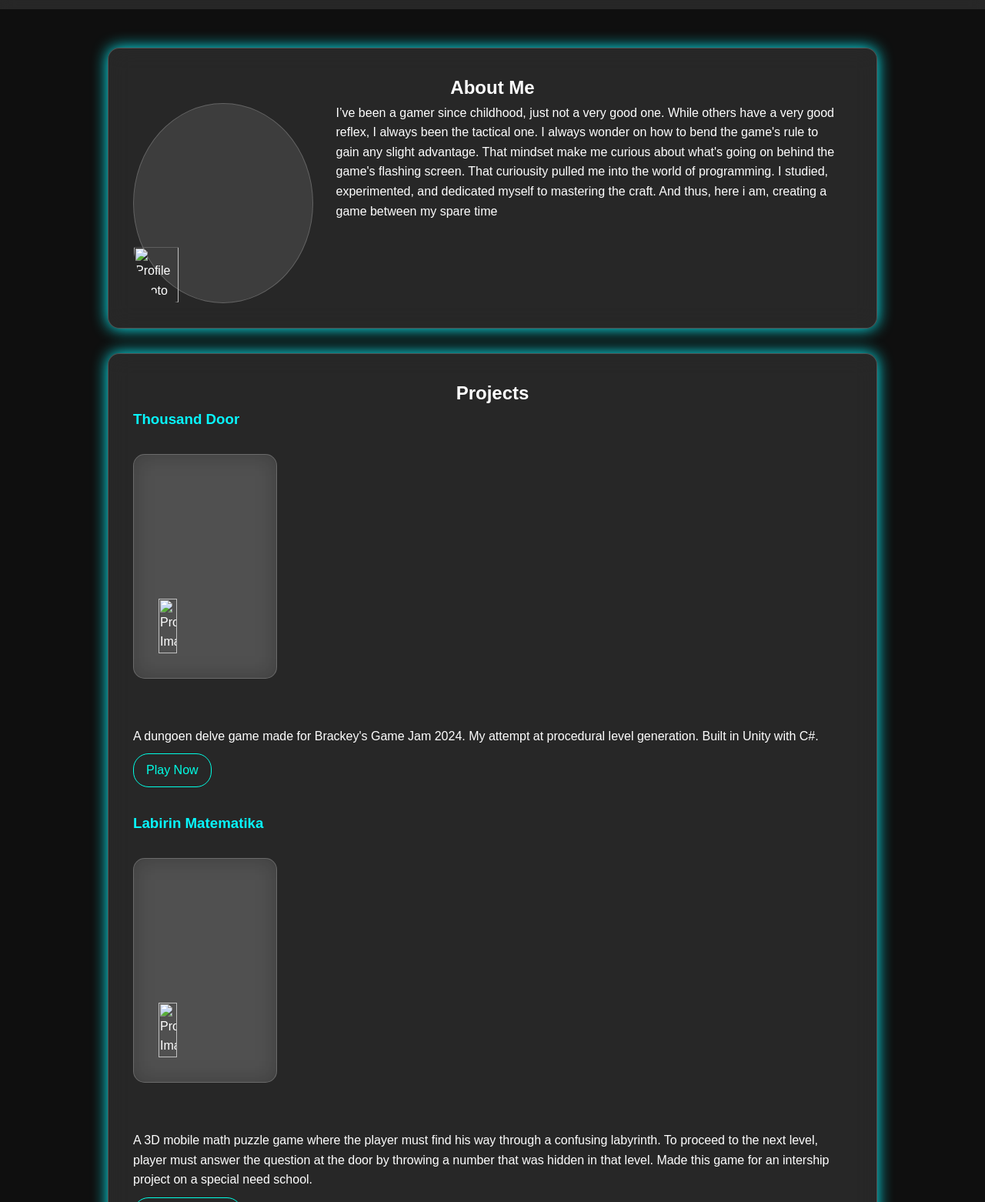
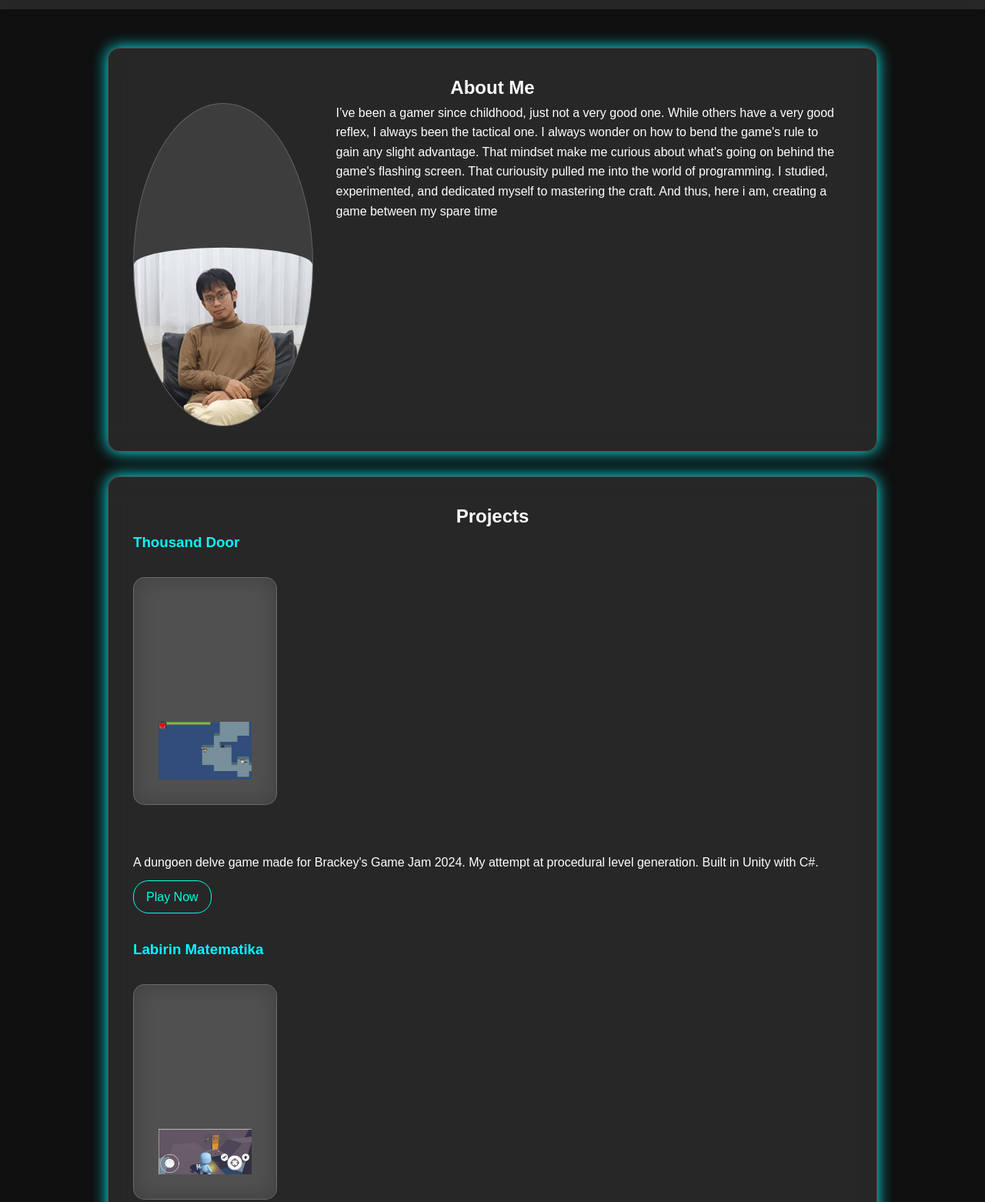
Before and after one commit to EXOthicc/AhmadHabiballah_Portfolio_Gamedev, a plain HTML site: page index.html in a window 1280 px wide. Shown: the part 200-1762 px from the top of the page at 77% size. Drawn offline with Linux system fonts and the light colour scheme.

Commit message:
Update index.html

```diff
--- a/index.html
+++ b/index.html
@@ -20,7 +20,7 @@
   <section id="about" class="glass-box">
     <h2>About Me</h2>
     <div class="about-container">
-      <img src="assets/profile.jpg" alt="Profile Photo" class="profile-img"/>
+      <img src="profile.jpg" alt="Profile Photo" class="profile-img"/>
       <p class="about-content">I’ve been a gamer since childhood, just not a very good one. While others have a very good reflex, I always been the tactical one. I always wonder on how to bend the game's rule to gain any slight advantage. That mindset make me curious about what's going on behind the game's flashing screen. That curiousity pulled me into the world of programming. I studied, experimented, and dedicated myself to mastering the craft. And thus, here i am, creating a game between my spare time</p>
     </div>
   </section>
@@ -30,7 +30,7 @@
     <div class="project">
       <h3>Thousand Door</h3>
       <div class="project-container">
-        <img src="assets/thousand-door.jpg" alt="Project Image" class="project-img"/>
+        <img src="thousand-door.png" alt="Project Image" class="project-img"/>
         <div class="project-sub-container">
           <p>A dungoen delve game made for Brackey's Game Jam 2024. My attempt at procedural level generation. Built in Unity with C#.</p>
           <a href="https://exo-thicc.itch.io/thousand-door" target="_blank" class="project-link">Play Now</a>
@@ -40,7 +40,7 @@
     <div class="project">
       <h3>Labirin Matematika</h3>
       <div class="project-container">
-        <img src="assets/labirin-matematika.jpg" alt="Project Image" class="project-img"/>
+        <img src="labirin-matematika.png" alt="Project Image" class="project-img"/>
         <div class="project-sub-container">
           <p>A 3D mobile math puzzle game where the player must find his way through a confusing labyrinth. To proceed to the next level, player must answer the question at the door by throwing a number that was hidden in that level. Made this game for an intership project on a special need school.</p>
           <a href="https://drive.google.com/file/d/1W8tfPaAjy9yH-otgGVZWSiPil7VdP31S/view?usp=sharing" target="_blank" class="project-link">Download Now</a>
```
